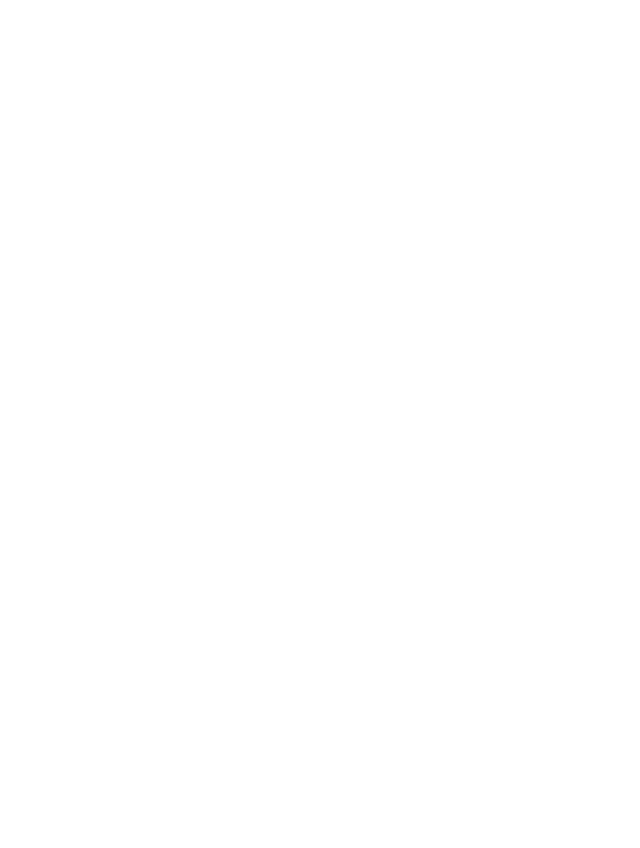
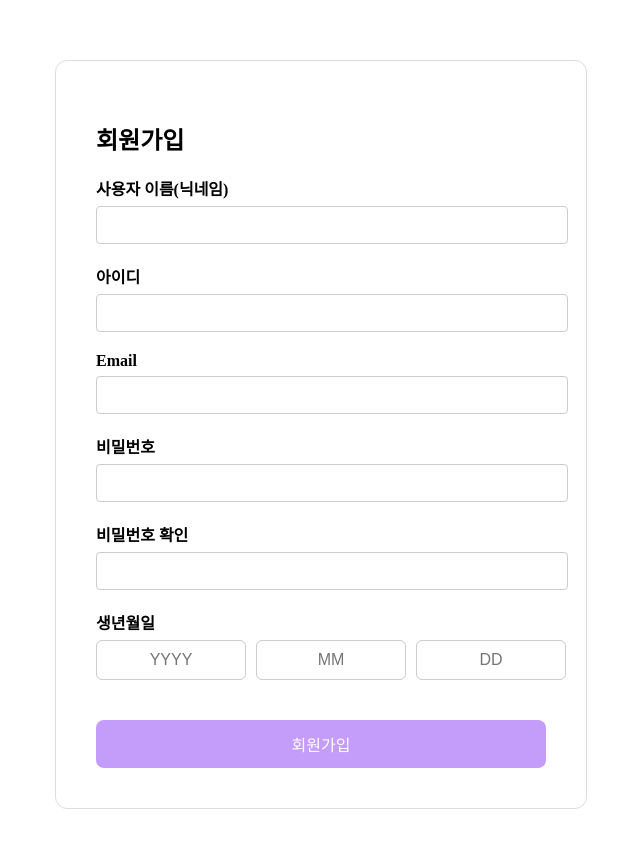
Before and after one commit to CROM-IDLE-CROMI/Team-IT-FE, a React (Vite) app: page /Signup in a window 1280 px wide. Before the commit this address had no page. Shown: the top 848 px of the page, without its empty margins (319-959 px from the left). Before the commit the page ends 800 px from the top, so only its background shows below. Built offline with nearby package versions, Linux system fonts and the light colour scheme.

Commit message:
Feat: 로그인 기능 병합

```diff
--- a/src/App.css
+++ b/src/App.css
@@ -47,6 +47,190 @@
   flex-direction: column;
   gap: 2rem;
 }
+
+/* =====================================================
+   공통 입력 그룹 스타일
+====================================================== */
+.input-group {
+  margin-bottom: 20px;
+  text-align: left;
+}
+
+.input-group label {
+  display: block;
+  margin-bottom: 6px;
+  font-weight: bold;
+}
+
+.input-group input {
+  width: 100%;
+  padding: 10px;
+  font-size: 14px;
+  border-radius: 4px;
+  border: 1px solid #ccc;
+}
+
+/* =====================================================
+   공통 버튼 스타일
+====================================================== */
+.btn {
+  width: 100%;
+  padding: 12px;
+  font-size: 16px;
+  border: none;
+  border-radius: 6px;
+  cursor: pointer;
+}
+
+.btn-check {
+  background-color: #4a90e2;
+  color: white;
+  font-size: 13px;
+  padding: 10px 14px;
+  width: auto;
+}
+
+.btn-agree {
+  background-color: #2ee59d;
+  color: white;
+  padding: 6px 12px;
+  font-size: 13px;
+  width: auto;
+}
+
+.btn-signup {
+  background-color: #c49cfa;
+  color: white;
+  border-radius: 8px;
+  margin-top: 20px;
+}
+
+.btn-login {
+  background-color: #333;
+  color: rgb(255, 255, 255);
+  border-radius: 6px;
+  margin-top: 10px;
+}
+
+/* =====================================================
+   공통 링크 스타일
+====================================================== */
+.link-text {
+  font-size: 12px;
+  margin-top: 10px;
+  color: #666;
+}
+
+.link-text a {
+  color: #0066cc;
+  text-decoration: none;
+}
+
+.link-text a:hover {
+  text-decoration: underline;
+}
+
+.agreement a {
+  color: #ff4d4f;
+  text-decoration: none;
+  margin: 0 10px;
+}
+
+/* 공통 구분선 */
+.divider {
+  margin: 30px 0;
+  border: none;
+  border-top: 1px solid #ccc;
+}
+
+/* =====================================================
+   로그인 페이지 스타일
+====================================================== */
+.login-container {
+  max-width: 400px;
+  margin: 80px auto;
+  padding: 40px;
+  border: 1px solid #ddd;
+  border-radius: 8px;
+  text-align: center;
+  font-family: 'Noto Sans KR', sans-serif;
+}
+
+.login-title {
+  font-size: 32px;
+  margin-bottom: 30px;
+}
+
+/* =====================================================
+   회원가입 페이지 스타일
+====================================================== */
+.signup-container {
+  max-width: 450px;
+  margin: 60px auto;
+  padding: 40px;
+  background-color: #fff;
+  border-radius: 12px;
+  border: 1px solid #ddd;
+}
+
+.signup-title {
+  font-size: 28px;
+  text-align: center;
+  margin-bottom: 30px;
+}
+
+.row-group {
+  display: flex;
+  gap: 10px;
+  align-items: flex-end;
+}
+
+.row-group input {
+  flex: 1;
+}
+
+.birthdate-input {
+  margin-bottom: 20px;
+  text-align: left;
+}
+
+.birthdate-input label {
+  display: block;
+  margin-bottom: 6px;
+  font-weight: bold;
+}
+
+.date-group {
+  display: flex;
+  gap: 10px;
+}
+
+.date-group input {
+  width: 128px;
+  padding: 10px;
+  font-size: 16px;
+  border: 1px solid #ccc;
+  border-radius: 6px;
+  text-align: center;
+  transition: border-color 0.2s ease;
+}
+
+.date-group input:focus {
+  border-color: #a67ef7;
+  background-color: white;
+  outline: none;
+}
+
+.agree-group {
+  font-size: 14px;
+}
+
+.agreement {
+  display: flex;
+  justify-content: space-between;
+  align-items: center;
+}
+
 
 
 
@@ -210,6 +394,35 @@
 
 .auth-buttons button:hover {
   background-color: #ddd;
+}
+
+.profile {
+  width: 70px;
+  height: 36px;
+  background-color: #fff;
+  display: flex;
+  align-items: center;
+  justify-content: center;
+  font-size: 1.1rem;
+  cursor: pointer;
+  transition: background-color 0.2s ease;
+  border-radius: 20%;
+}
+
+.profile:hover {
+  background-color: #ddd;
+}
+
+.notification {
+  font-size: 1.3rem;
+  background: none;
+  border: none;
+  cursor: pointer;
+  transition: color 0.2s ease;
+}
+
+.notification:hover {
+  color: #555;
 }
 
 /*===================components Css 정리=====================*/
--- a/src/App.tsx
+++ b/src/App.tsx
@@ -3,6 +3,9 @@
 import Main from './pages/Main';
 import ProjectPage from "./pages/ProjectPage";
 import TeamPage from './pages/TeamPage';
+import Signup from './pages/Signup';
+import Login from './pages/Login';
+import Header from './layouts/Header';
 
 function App() {
   return (
@@ -11,6 +14,8 @@
         <Route path="/" element={<Main />} />
         <Route path="/projects" element={<ProjectPage />} />
         <Route path="/Teams" element={<TeamPage/>} />
+        <Route path="/Signup"element={<Signup/>}/>
+        <Route path="/Login"element={<Login/>}/>
       </Routes>
     </BrowserRouter>
   );
--- a/src/layouts/Header.tsx
+++ b/src/layouts/Header.tsx
@@ -1,21 +1,36 @@
 import { Link } from 'react-router-dom';
+import { useState } from 'react';
 
 const Header = () => {
+  const [isLoggedIn, setIsLoggedIn] = useState(true);
+
   return (
     <header className="header">
       <div className="logo" onClick={() => window.location.href = '/'}>
         Team-IT
       </div>
+
       <nav className="nav-links">
         <Link to="/teams">팀원 모집</Link>
         <Link to="/Projects">프로젝트 찾기</Link>
         <a href="/content">게시판</a>
         <a href="/about">상점</a>
+        {isLoggedIn && <Link to="/my-projects">마이 프로젝트</Link>}
       </nav>
 
       <div className="auth-buttons">
-        <button onClick={() => window.location.href = '/login'}>로그인</button>
-        <button onClick={() => window.location.href = '/signup'}>회원가입</button>
+        {isLoggedIn ? (
+          <>
+            <button className="notification">알람</button>
+            <div className="profile">프로필</div>
+            <button onClick={() => setIsLoggedIn(false)}>로그아웃</button>
+          </>
+        ) : (
+          <>
+            <button onClick={() => window.location.href = '/Login'}>로그인</button>
+            <button onClick={() => window.location.href = '/Signup'}>회원가입</button>
+          </>
+        )}
       </div>
     </header>
   );
--- /dev/null
+++ b/src/pages/Login.tsx
@@ -0,0 +1,64 @@
+import React, { useState } from 'react';
+import { useNavigate } from 'react-router-dom';
+import '../App.css';
+
+const Login = () => {
+  const navigate = useNavigate();
+  const [id, setId] = useState('');
+  const [password, setPassword] = useState('');
+  const [error, setError] = useState('');
+
+  const handleLogin = (e: React.FormEvent) => {
+    e.preventDefault();
+
+    // localStorage에서 유저 정보 가져오기
+    const userData = localStorage.getItem(id);
+    if (id == '') {
+      setError('아이디를 입력해주세요.');
+      return;
+    }
+
+    if (password == '') {
+      setError('비밀번호를 입력해주세요.');
+      return;
+    }
+
+    if (!userData) {
+      setError('존재하지 않는 아이디입니다.');
+      return;
+    }
+
+    const parsed = JSON.parse(userData);
+    if (parsed.password !== password) {
+      setError('비밀번호가 일치하지 않습니다.');
+      return;
+    }
+
+    // 로그인 성공
+    localStorage.setItem('IsLoggedIn','true');
+    alert(`${parsed.name}님 환영합니다!`);
+    setError('');
+    window.location.href = '/';
+  };
+
+  return (
+    <div className="login-container">
+      <h2>로그인</h2>
+      <form onSubmit={handleLogin}>
+        <div className="input-group">
+          <label>ID</label>
+          <input type="text" value={id} onChange={(e) => setId(e.target.value)} />
+        </div>
+        <div className="input-group">
+          <label>Password</label>
+          <input type="password" value={password} onChange={(e) => setPassword(e.target.value)} />
+        </div>
+        {error && <p className="error-message">{error}</p>}
+        <button type="submit" className="btn btn-login">Sign In</button>
+      </form>
+      <p>회원가입은 <a href="/signup">여기에서</a> 할 수 있습니다.</p>
+    </div>
+  );
+};
+
+export default Login;
--- /dev/null
+++ b/src/pages/Signup.tsx
@@ -0,0 +1,107 @@
+import React, { useState } from 'react';
+import { useNavigate } from 'react-router-dom';
+import '../App.css';
+
+const Signup = () => {
+  const navigate = useNavigate();
+  const [id, setId] = useState('');
+  const [password, setPassword] = useState('');
+  const [confirmPassword, setConfirmPassword] = useState('');
+  const [name, setName] = useState('');
+  const [email, setEmail] = useState('');
+  const [birth, setBirth] = useState({ year : '', month : '', day : ''});
+  const [error, setError] = useState('');
+
+  const handleSignup = (e: React.FormEvent) => {
+    e.preventDefault();
+    // 입력받은 생일 하나로 합치기
+    const fullBirth = Number(`${birth.year}${birth.month.padStart(2, '0')}${birth.day.padStart(2, '0')}`);
+
+    if (password !== confirmPassword) {
+      setError('비밀번호가 일치하지 않습니다.');
+      return;
+    }
+
+    if (localStorage.getItem(id)) {
+      setError('이미 존재하는 아이디입니다.');
+      return;
+    }
+
+    if (id == '' || password == '' || confirmPassword == '' || name == '' ||
+       email == '' || birth.year == '' || birth.month == '' || birth.day == '' ||
+       error == '') {
+      setError('모든 칸을 채워주세요!');
+      return;
+    }
+
+    const newUser = {
+      id,
+      password,
+      name,
+      email,
+      birth: fullBirth,
+    };
+
+    localStorage.setItem(id, JSON.stringify(newUser));
+    alert('회원가입이 완료되었습니다!');
+    navigate('/login');
+  };
+
+  return (
+    <div className="signup-container">
+      <h2>회원가입</h2>
+      <form onSubmit={handleSignup}>
+        <div className="input-group">
+          <label>사용자 이름(닉네임)</label>
+          <input type="text" value={name} onChange={(e) => setName(e.target.value)} required />
+        </div>
+        <div className="input-group">
+          <label>아이디</label>
+          <input type="text" value={id} onChange={(e) => setId(e.target.value)} required />
+        </div>
+        <div className="input-group">
+          <label>Email</label>
+          <input type="email" value={email} onChange={(e) => setEmail(e.target.value)} required />
+        </div>
+        <div className="input-group">
+          <label>비밀번호</label>
+          <input type="password" value={password} onChange={(e) => setPassword(e.target.value)} required />
+        </div>
+        <div className="input-group">
+          <label>비밀번호 확인</label>
+          <input type="password" value={confirmPassword} onChange={(e) => setConfirmPassword(e.target.value)} required />
+        </div>
+        <div className="birthdate-input">
+          <label>생년월일</label>
+          <div className="date-group">
+            <input
+              type="text"
+              placeholder="YYYY"
+              maxLength={4}
+              value={birth.year}
+              onChange={(e) => setBirth({ ...birth, year: e.target.value })}
+            />
+            <input
+              type="text"
+              placeholder="MM"
+              maxLength={2}
+              value={birth.month}
+              onChange={(e) => setBirth({ ...birth, month: e.target.value })}
+            />
+            <input
+              type="text"
+              placeholder="DD"
+              maxLength={2}
+              value={birth.day}
+              onChange={(e) => setBirth({ ...birth, day: e.target.value })}
+            />
+          </div>
+        </div>
+        {error && <p className="error-message">{error}</p>}
+        <button type="submit" className="btn btn-signup">회원가입</button>
+      </form>
+    </div>
+  );
+};
+
+export default Signup;
```
